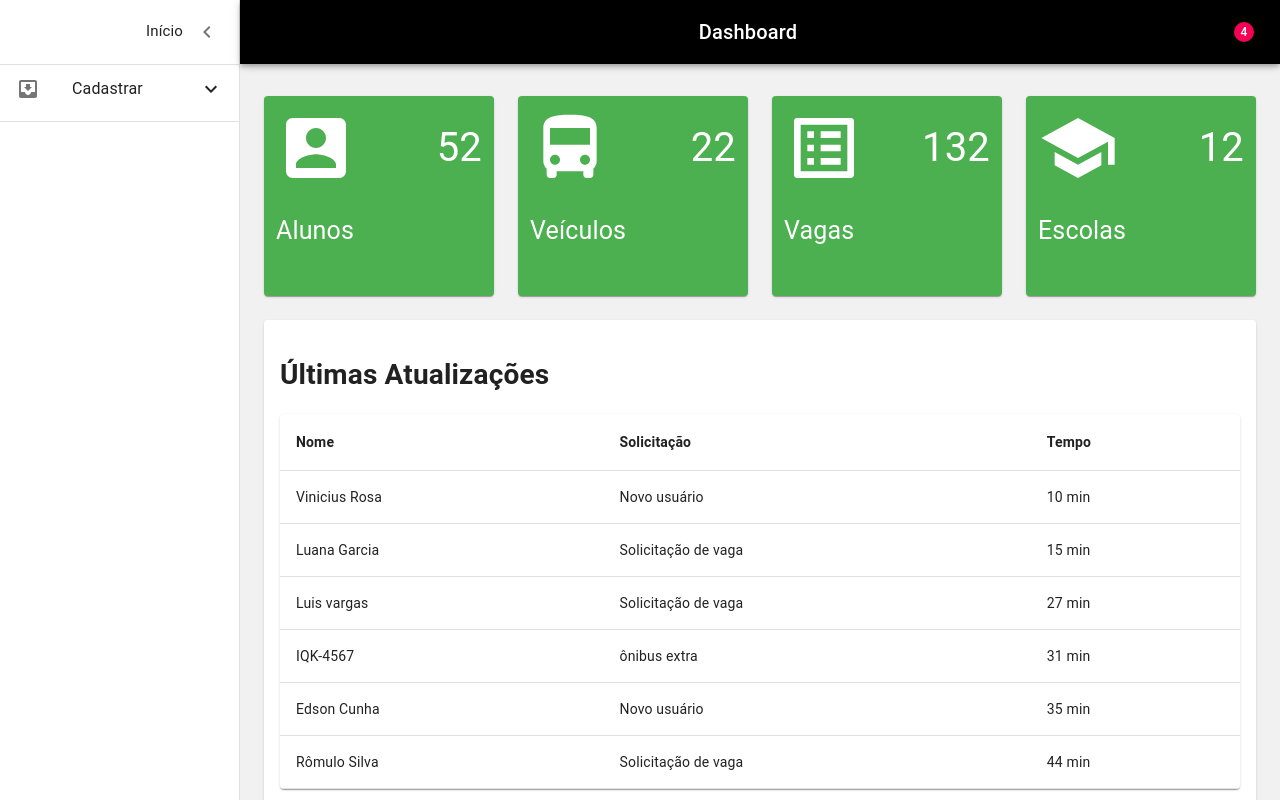
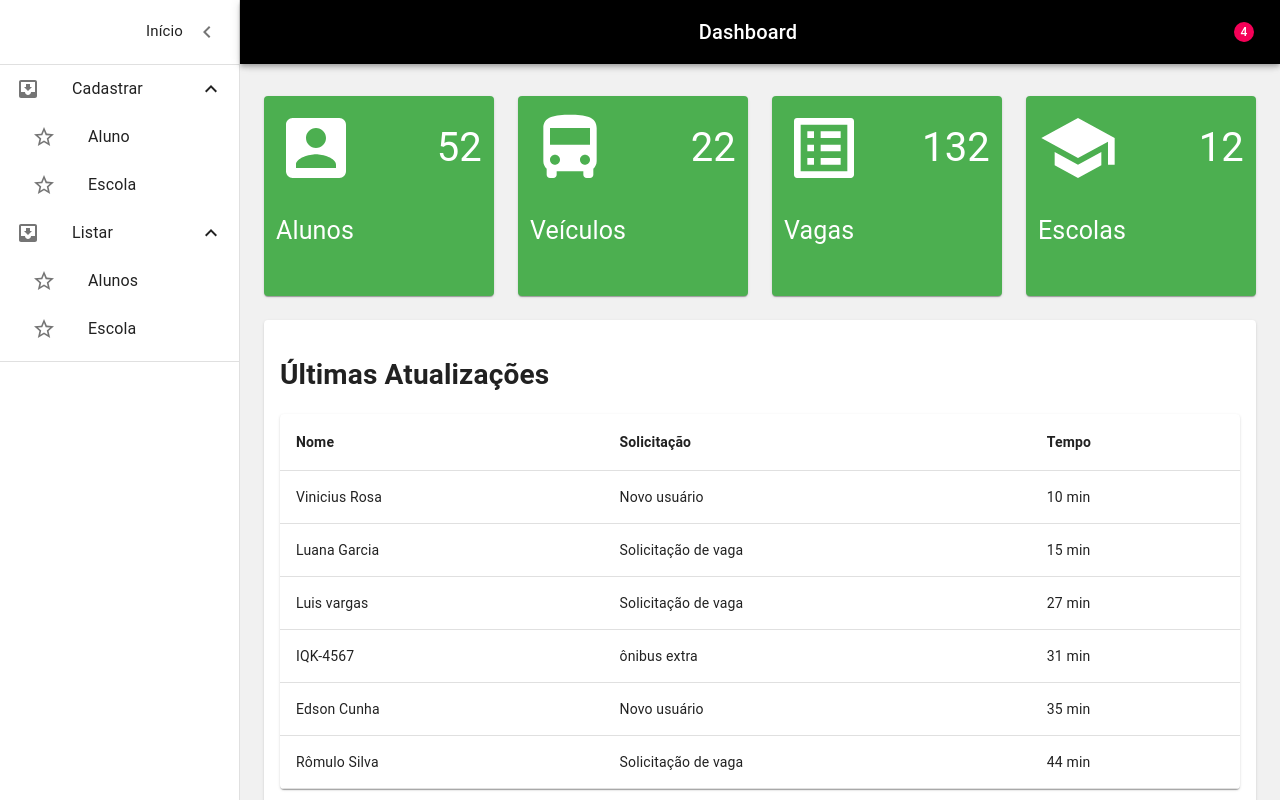
Before and after one commit to viniciusRosa/TCC_frontend, a React (Create React App) app: page /dashboard in a window 1280 px wide. Built offline with nearby package versions, Linux system fonts and the light colour scheme.

Commit message:
status menu

```diff
--- a/src/components/listItems.js
+++ b/src/components/listItems.js
@@ -1,4 +1,4 @@
-import React from 'react';
+import React, { useState, useEffect } from 'react';
 import ListItem from '@material-ui/core/ListItem';
 import ListItemIcon from '@material-ui/core/ListItemIcon';
 import ListItemText from '@material-ui/core/ListItemText';
@@ -11,7 +11,7 @@ import ExpandLess from '@material-ui/icons/ExpandLess';
 import ExpandMore from '@material-ui/icons/ExpandMore';
 import StarBorder from '@material-ui/icons/StarBorder';
 import { Link } from "react-router-dom";
-import Items from './menuItem'
+import Items from './menuItem';
 
 const useStyles = makeStyles(theme => ({
   root: {
@@ -24,21 +24,43 @@ const useStyles = makeStyles(theme => ({
   },
 }));
 
-export default function NestedList({ history, items }) {
+
+
+export default function NestedList({ history }) {
   const classes = useStyles();
-  const [openRegister, setOpenRegister] = React.useState(false);
-  const [openList, setOpenList] = React.useState(false);
+  const [open, setOpen] = useState([]);
 
-  const handleClickRegister = () => {
-    setOpenRegister(!openRegister);
+  useEffect(() => {
+    const menustatus = []
+    function loadMenuStates() {
+      console.log(Items)
+
+      Items.map(item => {
+        menustatus.push({ name: item.name, status: false })
+      })
+      setOpen([menustatus])
+      }
+    loadMenuStates()
+  }, []);
+
+
+
+  // const buttonStates = () => {
+  //   Items.map(item => {
+  //     setOpen([...open, { name: item.name, status: false } ])
+  //  }
+  // }
+
+//   Items.map(item => {
+//     setOpen([...open, { name: item.name, status: false } ])
+//  }
+
+  const handleClick = (e) => {
+    console.log(e)
   };
 
-  const handleClickList = () => {
-    setOpenList(!openList);
-  };
+  return (
 
-
-  return (
     <List
       component="nav"
       aria-labelledby="nested-list-subheader"
@@ -49,21 +71,20 @@ export default function NestedList({ history, items }) {
       }
       className={classes.root}
     >
-
       {
         Items.map(item => (
           <>
-            <ListItem button onClick={handleClickRegister}>
+            <ListItem button onClick={handleClick}>
               <ListItemIcon>
                 <InboxIcon />
               </ListItemIcon>
               <ListItemText primary={item.label} />
-              {openRegister ? <ExpandLess /> : <ExpandMore />}
+              {open ? <ExpandLess /> : <ExpandMore />}
             </ListItem>
 
 
             {Array.isArray(item.subitems) ? (
-              <Collapse in={openRegister} timeout="auto" unmountOnExit>
+              <Collapse in={open} timeout="auto" unmountOnExit>
                 <List component="div" disablePadding>
                   {item.subitems.map(subitem => (
                     <ListItem button component={Link} to={subitem.href} className={classes.nested}>
--- a/src/components/menuItem.js
+++ b/src/components/menuItem.js
@@ -6,8 +6,15 @@ const items = [
       { name: 'aluno', label: 'Aluno', href: '/alunos' },
       { name: 'escola', label: 'Escola', href: '/' },
     ],
+  },
+  {
+    name: 'listar',
+    label: 'Listar',
+    subitems: [
+      { name: 'alunos', label: 'Alunos', href: '/' },
+      { name: 'escola', label: 'Escola', href: '/' }
+    ]
   }
-
 ]
 
 module.exports = items;
```
